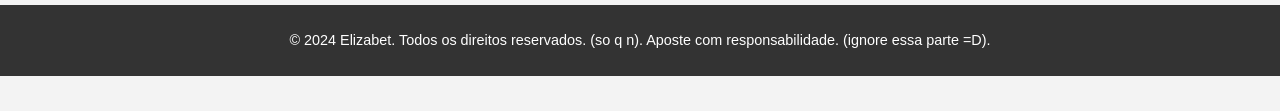
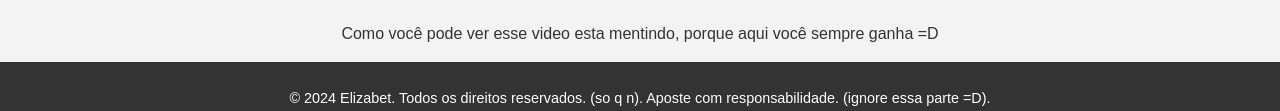
Before and after one commit to elizabet-aposta/elizabet-aposta.github.io, a plain HTML site: page index.html in a window 1280 px wide. Shown: the part 1222-1333 px from the top of the page. Before the commit the page ends 1298 px from the top, so only its background shows below. Drawn offline with Linux system fonts and the light colour scheme.

Commit message:
Update index.html

```diff
--- a/index.html
+++ b/index.html
@@ -39,6 +39,7 @@
     Seu navegador não suporta a reprodução de vídeos.
 </video>
 
+    <p>Como você pode ver esse video esta mentindo, porque aqui você sempre ganha =D</p>
 
     <footer>
         <p>&copy; 2024 Elizabet. Todos os direitos reservados. (so q n). Aposte com responsabilidade. (ignore essa parte =D).</p>
```
